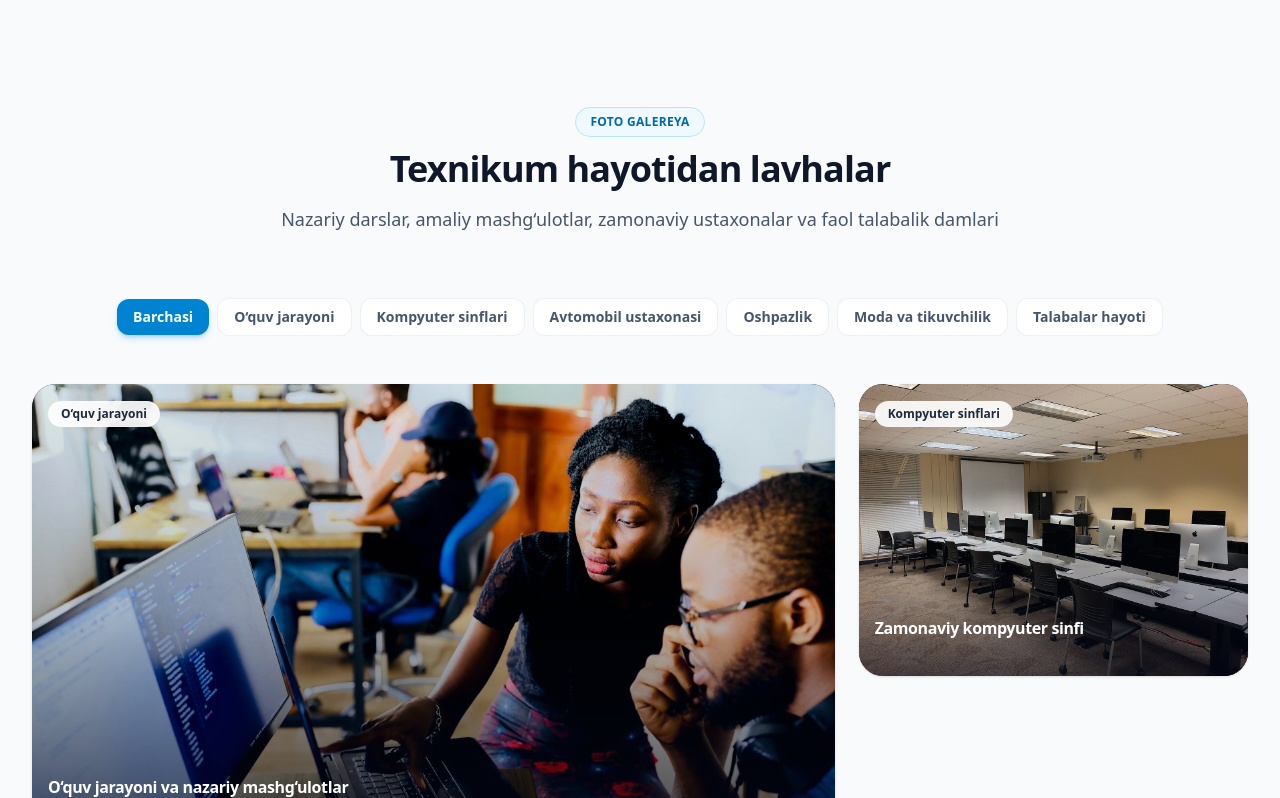
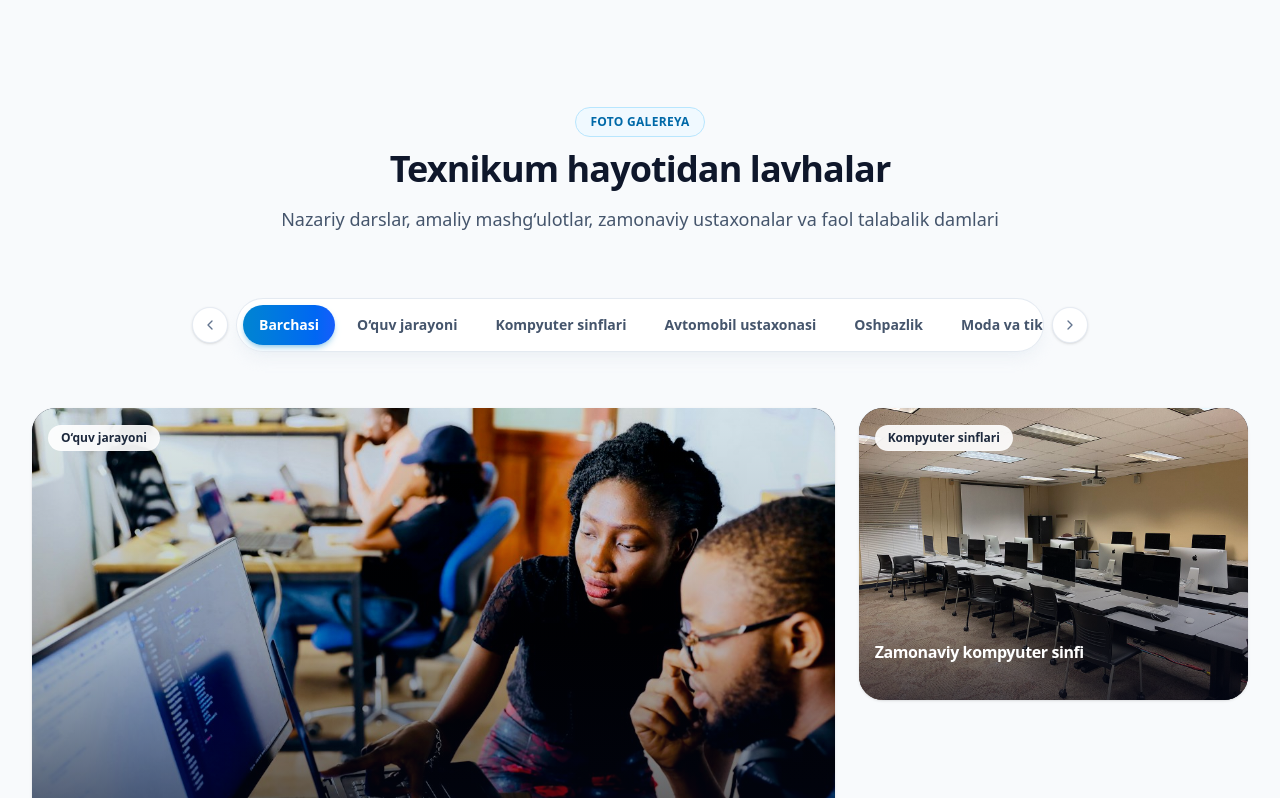
Before and after one commit to alixanov/3texnikum, a Next.js app: page / in a window 1280 px wide. Shown: the part 4144-4942 px from the top of the page. Built offline with nearby package versions, Linux system fonts and the light colour scheme.

Commit message:
feat(gallery): redesign category filters into modern sliding capsule ribbon (lenta)

```diff
--- a/src/components/sections/GallerySection.tsx
+++ b/src/components/sections/GallerySection.tsx
@@ -1,8 +1,8 @@
 "use client";
 
-import React, { useState } from "react";
+import React, { useState, useRef } from "react";
 import Image from "next/image";
-import { Maximize2, Info } from "lucide-react";
+import { Maximize2, Info, ChevronLeft, ChevronRight, Layers } from "lucide-react";
 import { motion } from "framer-motion";
 import { siteConfig } from "@/data/siteConfig";
 import SectionHeading from "../ui/SectionHeading";
@@ -11,6 +11,7 @@ import GalleryLightbox from "../ui/GalleryLightbox";
 export default function GallerySection() {
   const [activeCategory, setActiveCategory] = useState<string>("Barchasi");
   const [lightboxIndex, setLightboxIndex] = useState<number | null>(null);
+  const ribbonRef = useRef<HTMLDivElement>(null);
 
   const categories = [
     "Barchasi",
@@ -21,6 +22,13 @@ export default function GallerySection() {
     "Moda va tikuvchilik",
     "Talabalar hayoti",
   ];
+
+  const scrollRibbon = (direction: "left" | "right") => {
+    if (ribbonRef.current) {
+      const scrollAmount = direction === "left" ? -220 : 220;
+      ribbonRef.current.scrollBy({ left: scrollAmount, behavior: "smooth" });
+    }
+  };
 
   const filteredItems =
     activeCategory === "Barchasi"
@@ -34,7 +42,7 @@ export default function GallerySection() {
   };
 
   return (
-    <section id="galereya" className="py-16 sm:py-24 md:py-28 bg-slate-50 dark:bg-slate-950 transition-colors duration-300 relative">
+    <section id="galereya" className="py-16 sm:py-24 md:py-28 bg-slate-50 dark:bg-slate-950 transition-colors duration-300 relative overflow-hidden">
       <div className="max-w-7xl mx-auto px-4 sm:px-6 lg:px-8">
         <SectionHeading
           badge="Foto galereya"
@@ -42,22 +50,64 @@ export default function GallerySection() {
           subtitle="Nazariy darslar, amaliy mashg‘ulotlar, zamonaviy ustaxonalar va faol talabalik damlari"
         />
 
-        {/* Filter Pills with smooth horizontal scrolling on mobile */}
-        <div className="flex items-center sm:justify-center overflow-x-auto sm:overflow-visible gap-2 pb-3 sm:pb-0 mb-8 sm:mb-12 scrollbar-none -mx-4 px-4 sm:mx-0 sm:px-0">
-          {categories.map((cat) => (
+        {/* Interactive Category Ribbon ("Lenta") */}
+        <div className="relative max-w-4xl mx-auto mb-10 sm:mb-14">
+          {/* Subtle Side Fade Overlays for mobile лента scroll */}
+          <div className="pointer-events-none absolute left-0 top-0 bottom-0 w-8 bg-gradient-to-r from-slate-50 dark:from-slate-950 to-transparent z-10 sm:hidden" />
+          <div className="pointer-events-none absolute right-0 top-0 bottom-0 w-8 bg-gradient-to-l from-slate-50 dark:from-slate-950 to-transparent z-10 sm:hidden" />
+
+          <div className="flex items-center justify-center gap-2">
+            {/* Scroll Left Button (desktop/tablet) */}
             <button
-              key={cat}
               type="button"
-              onClick={() => setActiveCategory(cat)}
-              className={`shrink-0 px-3.5 sm:px-4 py-2 rounded-xl text-xs sm:text-sm font-semibold transition-all active:scale-95 ${
-                activeCategory === cat
-                  ? "bg-sky-600 text-white shadow-md shadow-sky-600/25"
-                  : "bg-white dark:bg-slate-900 text-slate-600 dark:text-slate-300 hover:text-slate-900 dark:hover:text-white hover:bg-slate-100 dark:hover:bg-slate-800 border border-slate-200/60 dark:border-slate-800"
-              }`}
+              onClick={() => scrollRibbon("left")}
+              className="hidden md:flex w-9 h-9 rounded-full bg-white dark:bg-slate-900 border border-slate-200/80 dark:border-slate-800 items-center justify-center text-slate-500 dark:text-slate-400 hover:text-sky-600 dark:hover:text-sky-400 shadow-sm hover:shadow transition-all shrink-0 cursor-pointer active:scale-95"
+              aria-label="Lentani chapga surish"
             >
-              {cat}
+              <ChevronLeft className="w-4 h-4" />
             </button>
-          ))}
+
+            {/* The Unified Ribbon Track */}
+            <div
+              ref={ribbonRef}
+              className="flex items-center gap-1.5 p-1.5 rounded-2xl sm:rounded-full bg-white/90 dark:bg-slate-900/90 backdrop-blur-xl border border-slate-200/90 dark:border-slate-800 shadow-lg shadow-slate-200/40 dark:shadow-slate-950/50 overflow-x-auto scrollbar-none max-w-full"
+            >
+              {categories.map((cat) => {
+                const isActive = activeCategory === cat;
+                return (
+                  <button
+                    key={cat}
+                    type="button"
+                    onClick={() => setActiveCategory(cat)}
+                    className={`relative shrink-0 px-3.5 sm:px-4 py-2 sm:py-2.5 rounded-xl sm:rounded-full text-xs sm:text-sm font-semibold transition-colors duration-200 z-10 cursor-pointer ${
+                      isActive
+                        ? "text-white"
+                        : "text-slate-600 dark:text-slate-300 hover:text-slate-900 dark:hover:text-white"
+                    }`}
+                  >
+                    {isActive && (
+                      <motion.div
+                        layoutId="activeCategoryLenta"
+                        className="absolute inset-0 bg-gradient-to-r from-sky-600 to-blue-600 rounded-xl sm:rounded-full shadow-md shadow-sky-600/30 -z-10"
+                        transition={{ type: "spring", stiffness: 450, damping: 35 }}
+                      />
+                    )}
+                    <span>{cat}</span>
+                  </button>
+                );
+              })}
+            </div>
+
+            {/* Scroll Right Button (desktop/tablet) */}
+            <button
+              type="button"
+              onClick={() => scrollRibbon("right")}
+              className="hidden md:flex w-9 h-9 rounded-full bg-white dark:bg-slate-900 border border-slate-200/80 dark:border-slate-800 items-center justify-center text-slate-500 dark:text-slate-400 hover:text-sky-600 dark:hover:text-sky-400 shadow-sm hover:shadow transition-all shrink-0 cursor-pointer active:scale-95"
+              aria-label="Lentani o‘ngga surish"
+            >
+              <ChevronRight className="w-4 h-4" />
+            </button>
+          </div>
         </div>
 
         {/* Responsive Gallery Grid */}
```
